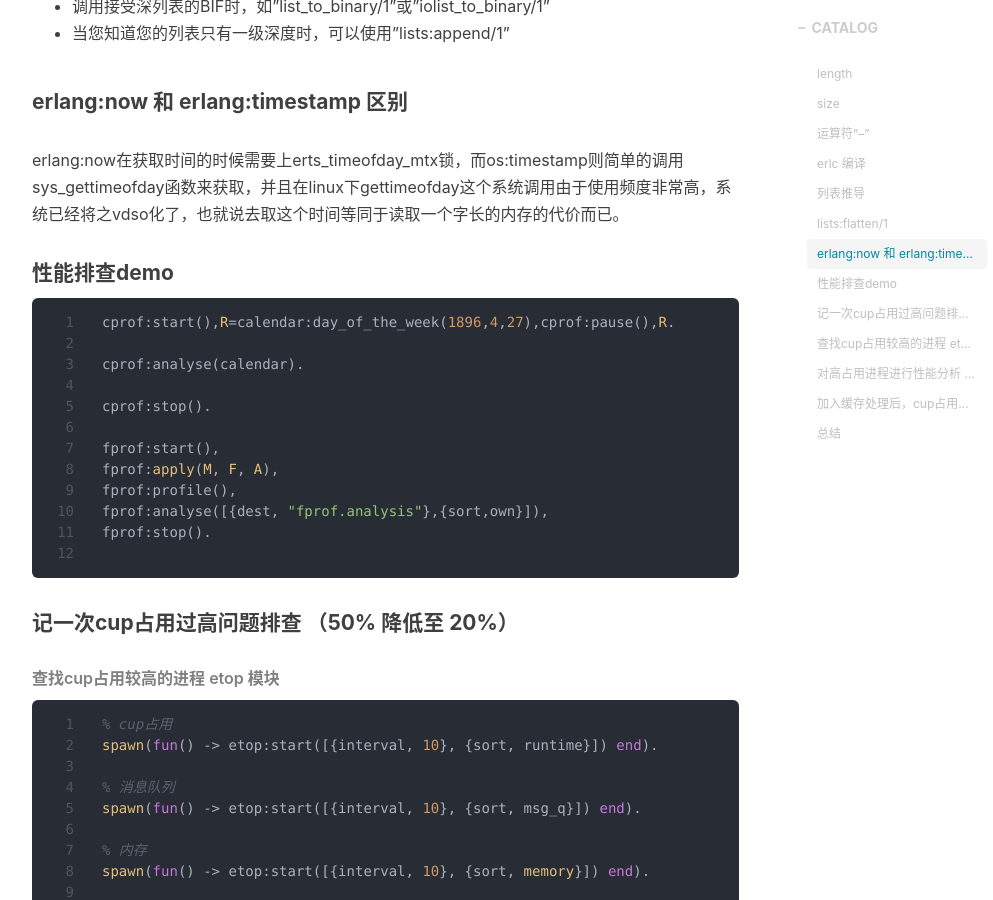
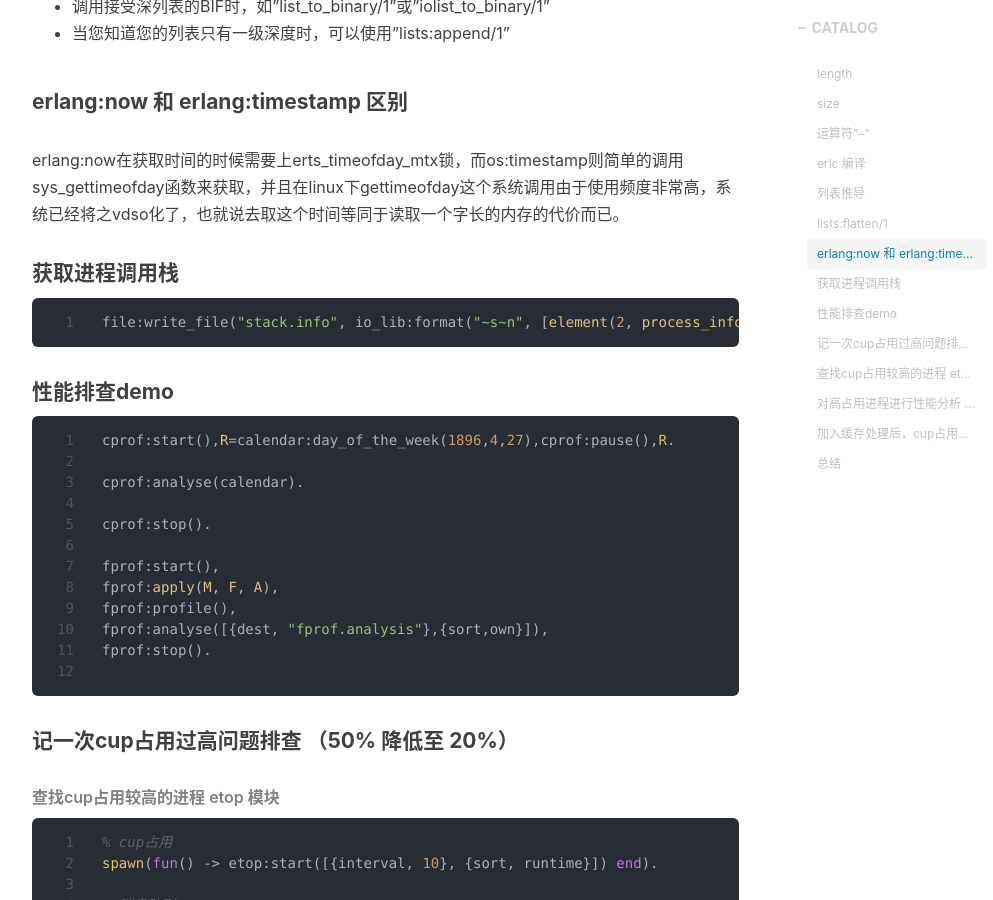
Before and after one commit to shaocongMo/shaocongMo.github.io, a Jekyll site: the page built from _posts/2021-5-27-[Erlang]-effect-note.markdown, in a window 1280 px wide and 900 px high, scrolled down 2109 px. Shown: the whole window, without its empty margins (233-1226 px from the left). Built offline with Jekyll 4.4.1, drawn with Linux system fonts in a browser that asks for light colours; nearby versions of some CDN libraries; comment, search, counter and statistics services are not loaded.

Commit message:
update erlang effect post

````diff
--- a/_posts/2021-5-27-[Erlang]-effect-note.markdown
+++ b/_posts/2021-5-27-[Erlang]-effect-note.markdown
@@ -65,6 +65,11 @@ Set = gb_sets:from_list(HugeList2),
 
 #### erlang:now 和 erlang:timestamp 区别
 erlang:now在获取时间的时候需要上erts_timeofday_mtx锁，而os:timestamp则简单的调用sys_gettimeofday函数来获取，并且在linux下gettimeofday这个系统调用由于使用频度非常高，系统已经将之vdso化了，也就说去取这个时间等同于读取一个字长的内存的代价而已。
+
+#### 获取进程调用栈
+```erlang
+file:write_file("stack.info", io_lib:format("~s~n", [element(2, process_info(Pid, backtrace))]))
+```
 
 #### 性能排查demo
 
````
